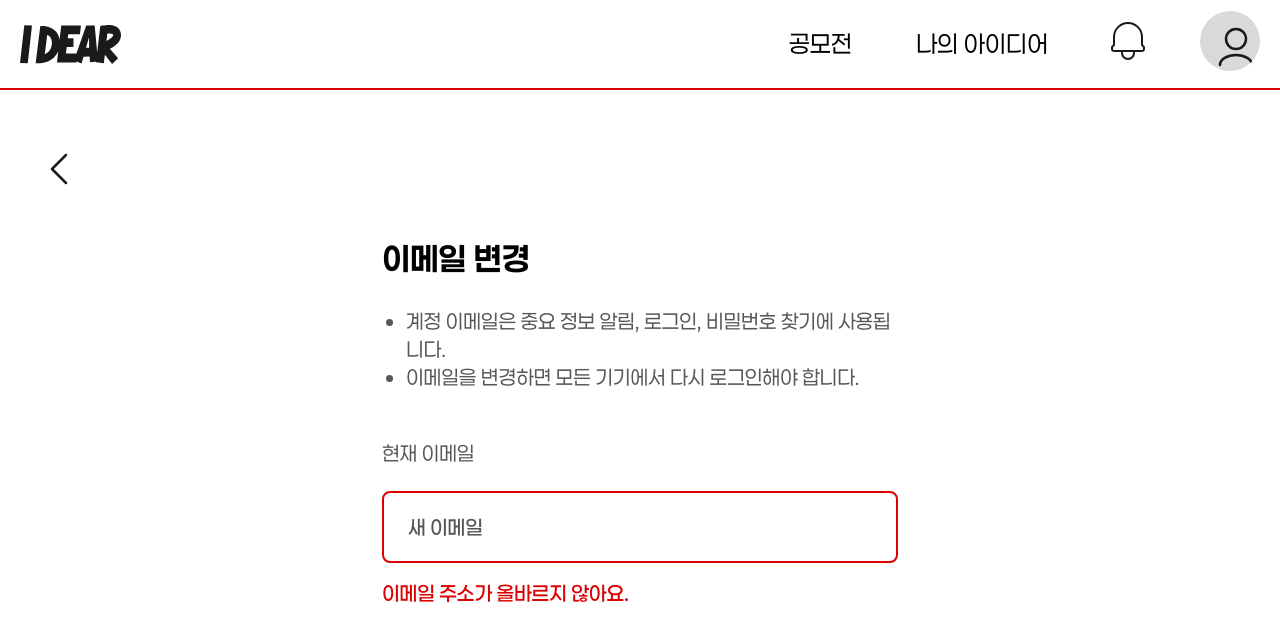
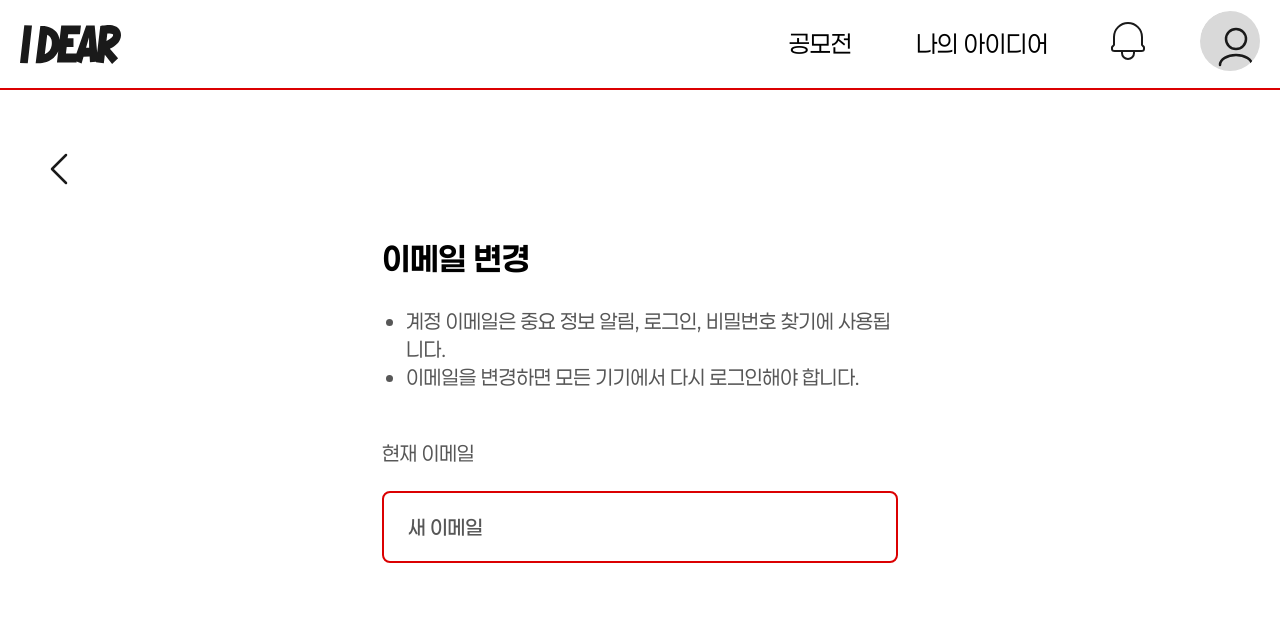
Before and after one commit to ITA-team5-unanimous/iDear-FE, a Next.js app: page /mypage/email in a window 1280 px wide. Shown: the top 642 px of the page. Built offline with nearby package versions, Linux system fonts and the light colour scheme; no server answers.

Commit message:
refactor: 사용자가 이메일 입력 시에만 유효 메시지 렌더링 (#102)

```diff
--- a/src/app/mypage/email/_components/EmailChangeForm.tsx
+++ b/src/app/mypage/email/_components/EmailChangeForm.tsx
@@ -123,7 +123,7 @@ export const EmailChangeForm = () => {
           )}
         </div>
 
-        {!isEmailValid && (
+        {email && !isEmailValid && (
           <p className='text-primary text-xl font-medium'>
             이메일 주소가 올바르지 않아요.
           </p>
```
